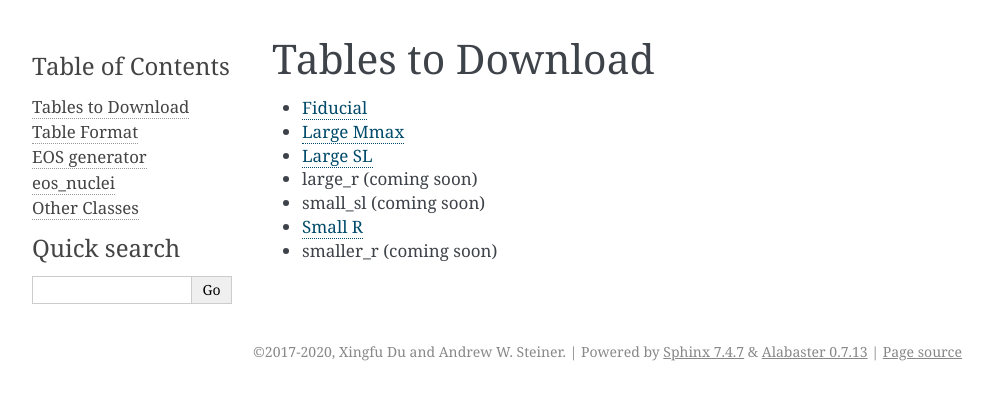
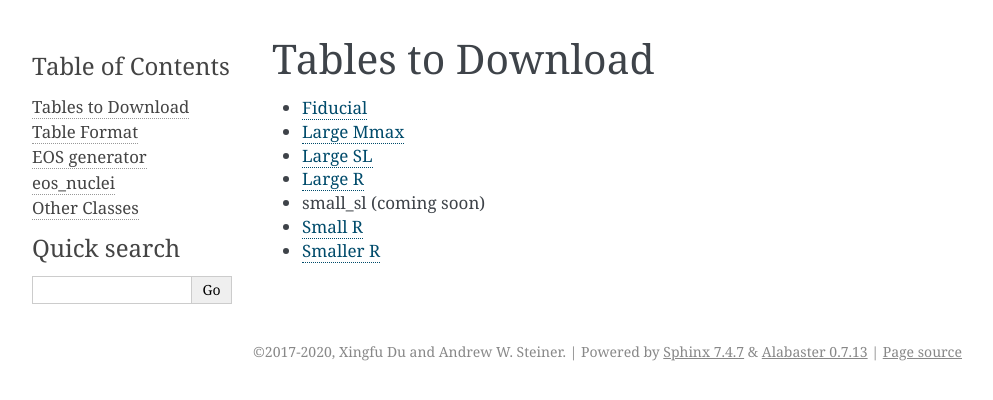
Before and after one commit to np3m/e4mma, a Sphinx documentation site: the page built from doc/download.rst, in a window 1280 px wide. Shown: the top 400 px of the page, without its empty margins (148-1141 px from the left). Built offline with Sphinx 7.4.7, drawn with Linux system fonts in a browser that asks for light colours.

```diff
--- a/doc/download.rst
+++ b/doc/download.rst
@@ -4,7 +4,7 @@ Tables to Download
 - `Fiducial <https://isospin.roam.utk.edu/public_data/eos_tables/du21/fid_6_30_21.o2>`_
 - `Large Mmax <https://isospin.roam.utk.edu/public_data/eos_tables/du21/large_mmax_7_13_21.o2>`_
 - `Large SL <https://isospin.roam.utk.edu/public_data/eos_tables/du21/large_sl_7_9_21.o2>`_
-- large_r (coming soon)
+- `Large R <https://isospin.roam.utk.edu/public_data/eos_tables/du21/large_r_7_15_21.o2>`_
 - small_sl (coming soon)
 - `Small R <https://isospin.roam.utk.edu/public_data/eos_tables/du21/small_r_7_12_21.o2>`_
-- smaller_r (coming soon)
+- `Smaller R <https://isospin.roam.utk.edu/public_data/eos_tables/du21/smaller_r_7_15_21.o2>`_
```
